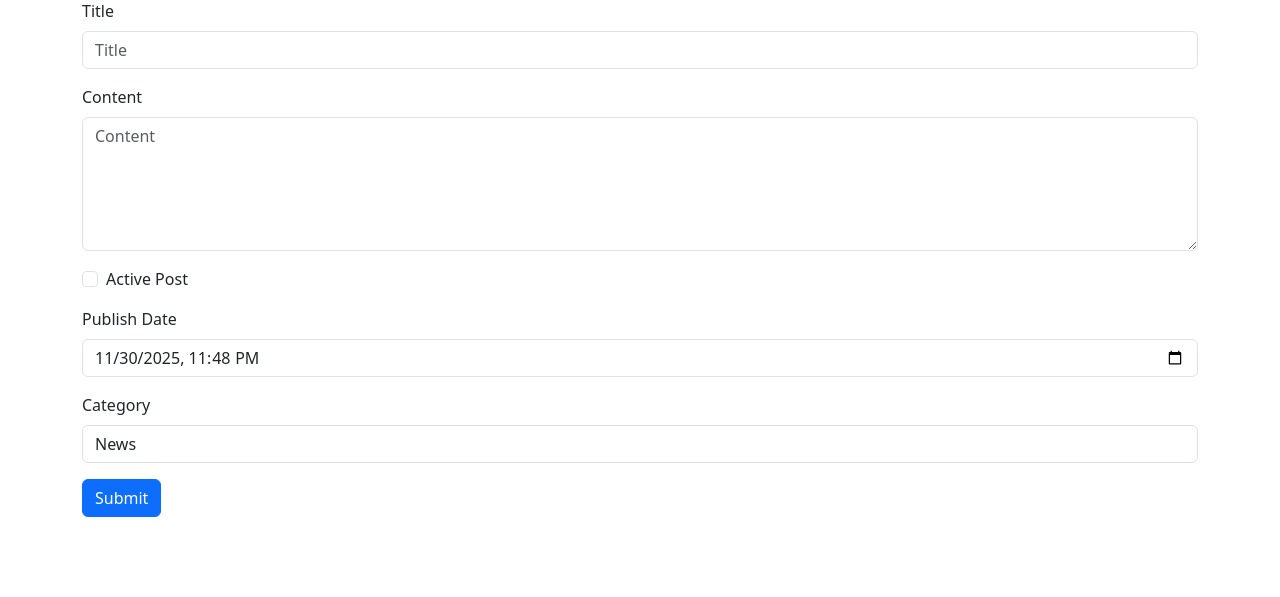
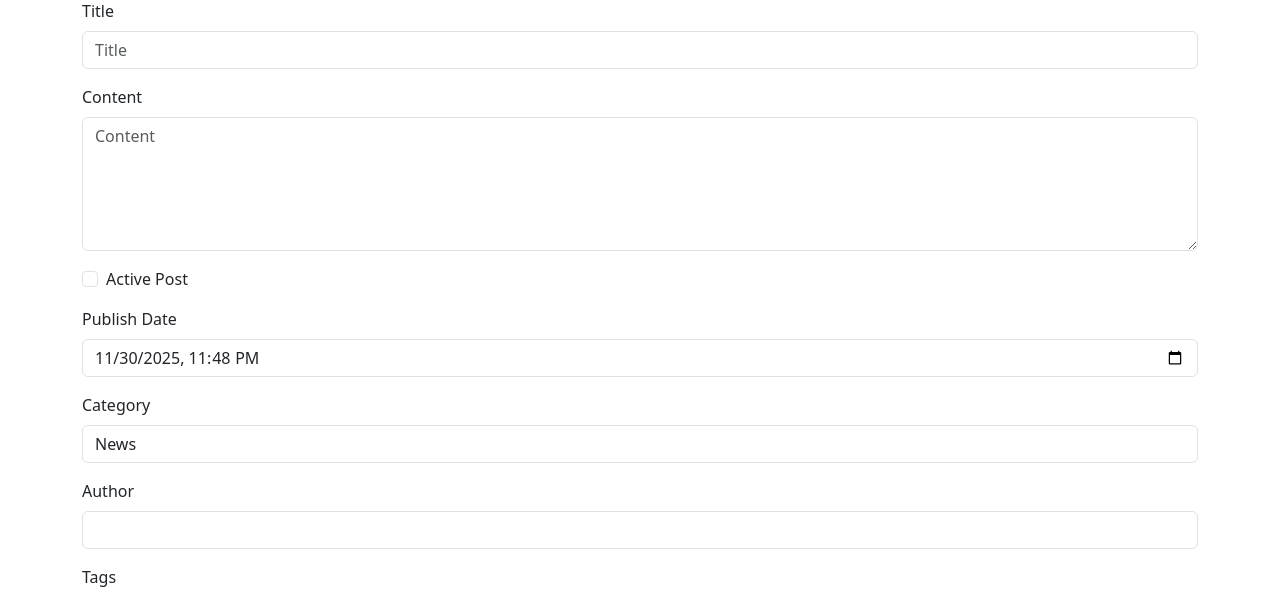
Before and after one commit to ivanburtak/flask-app-lab, a Flask app: page /posts/create in a window 1280 px wide. Shown: the part 81-678 px from the top of the page. Before the commit the page ends 598 px from the top, so only its background shows below. Run offline with Flask 3, Linux system fonts and the light colour scheme; lists and menus that the app fills with data are empty; some libraries are stand-ins or nearby versions.

Commit message:
Complete lab8

```diff
--- a/app/__init__.py
+++ b/app/__init__.py
@@ -46,6 +46,8 @@ def create_app(config_name: str = os.environ.get("FLASK_CONFIG", "dev")) -> Flas
 
         from app.products.models import Product
 
+        from app.users.models import User
+
         if config_name == "test":
             print("Registered routes:")
             for rule in app.url_map.iter_rules():
--- a/app/posts/forms.py
+++ b/app/posts/forms.py
@@ -1,7 +1,7 @@
 from datetime import datetime as dt
 
 from flask_wtf import FlaskForm
-from wtforms.fields.choices import SelectField
+from wtforms.fields.choices import SelectField, SelectMultipleField
 from wtforms.fields.datetime import DateTimeLocalField
 from wtforms.fields.simple import StringField, TextAreaField, BooleanField
 from wtforms.validators import DataRequired, Length
@@ -30,3 +30,5 @@ class PostForm(FlaskForm):
         ],
         validators=[DataRequired()]
     )
+    author_id = SelectField("Author", coerce=int)
+    tags = SelectMultipleField("Tags", coerce=int)
--- a/app/posts/templates/posts/add_post.html
+++ b/app/posts/templates/posts/add_post.html
@@ -2,9 +2,9 @@
 {% import 'macros/form_macros.html' as macros %}
 
 {% block content %}
-<h1>Add New Post</h1>
+  <h1>Add New Post</h1>
 
-<form method="POST">
+  <form method="POST">
     {{ form.hidden_tag() }}
 
     {{ macros.render_field(form.title) }}
@@ -12,7 +12,9 @@
     {{ macros.render_field(form.is_active) }}
     {{ macros.render_field(form.publish_date) }}
     {{ macros.render_field(form.category) }}
+    {{ macros.render_field(form.author_id) }}
+    {{ macros.render_field(form.tags) }}
 
     <button type="submit" class="btn btn-primary">Submit</button>
-</form>
+  </form>
 {% endblock %}
--- a/app/posts/templates/posts/posts.html
+++ b/app/posts/templates/posts/posts.html
@@ -16,6 +16,11 @@
           <div class="card-body d-flex flex-column">
             <h5 class="card-title">{{ post.title }}</h5>
             <p class="card-text text-muted">{{ post.category }} | {{ post.posted.strftime('%Y-%m-%d %H:%M') }}</p>
+            <p>
+              {% for tag in post.tags %}
+                <span class="badge bg-info">{{ tag.name }}</span>
+              {% endfor %}
+            </p>
             <p class="card-text">{{ post.content[:100] }}{% if post.content|length > 100 %}...{% endif %}</p>
             <a href="{{ url_for('posts.detail_post', post_id=post.id) }}" class="btn btn-secondary mt-auto">View</a>
           </div>
--- a/app/posts/views.py
+++ b/app/posts/views.py
@@ -2,25 +2,33 @@ from flask import render_template, flash, url_for, redirect, session, request
 
 from . import posts_bp
 from .forms import PostForm
-from .models import Post
+from .models import Post, Tag
 from app import db
+from app.users.models import User
 
 
 @posts_bp.route("/create", methods=["GET", "POST"])
 def create_post():
     form = PostForm()
 
+    authors = User.query.all()
+    form.author_id.choices = [(author.id, author.username) for author in authors]
+
+    tags = Tag.query.all()
+    form.tags.choices = [(tag.id, tag.name) for tag in tags]
     if form.validate_on_submit():
-        author_name = session.get("username", "Anonymous")
-
         post = Post(
             title=form.title.data,
             content=form.content.data,
             category=form.category.data,
             is_active=form.is_active.data,
             posted=form.publish_date.data,
-            author=author_name
+            user_id=form.author_id.data,
         )
+
+        selected_tags = Tag.query.filter(Tag.id.in_(form.tags.data)).all()
+        post.tags.extend(selected_tags)
+
         db.session.add(post)
         db.session.commit()
 
```
Also changed, not shown: app/posts/models.py (+25 -4 lines), app/posts/templates/posts/detail_post.html (+7 -1 lines), app/users/models.py (added, +15 -0 lines), app/users/__init__.py (added), instance/data.sqlite. Lines whose indentation alone changed are shown as unchanged.
